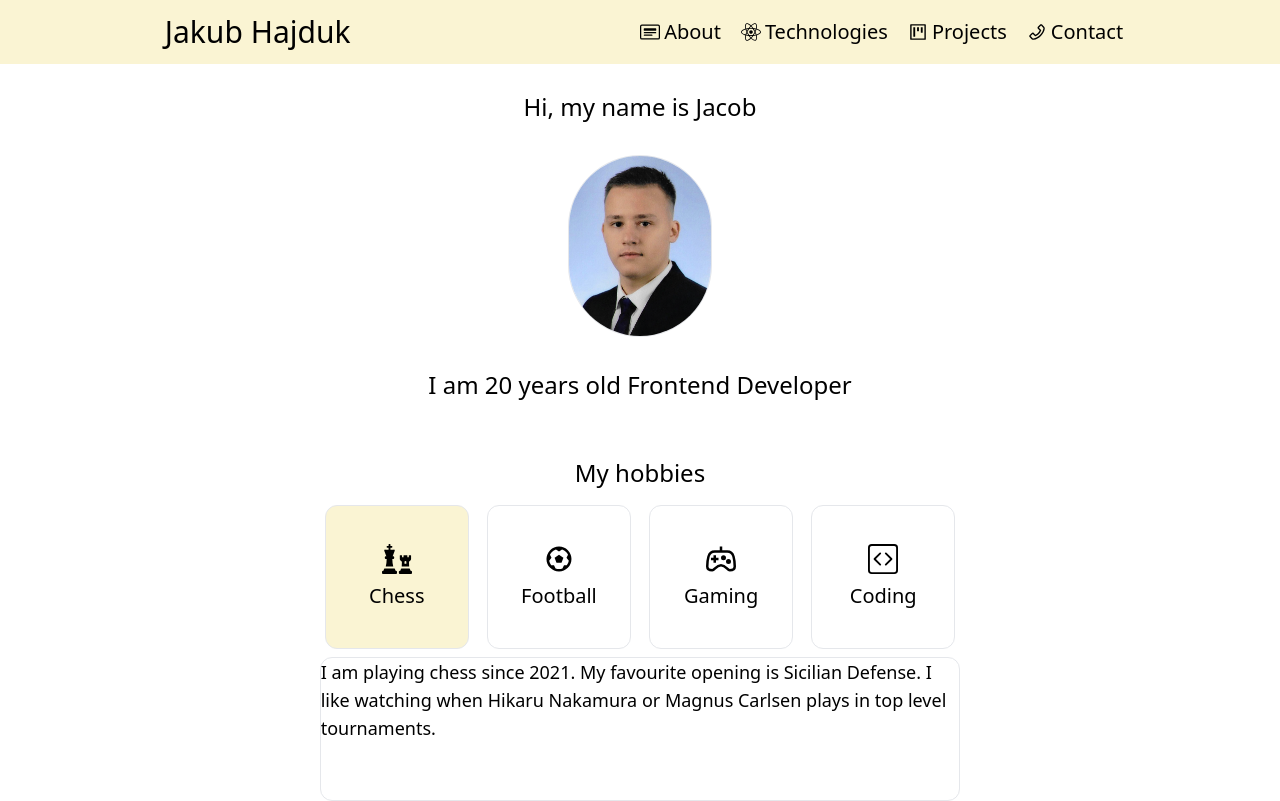
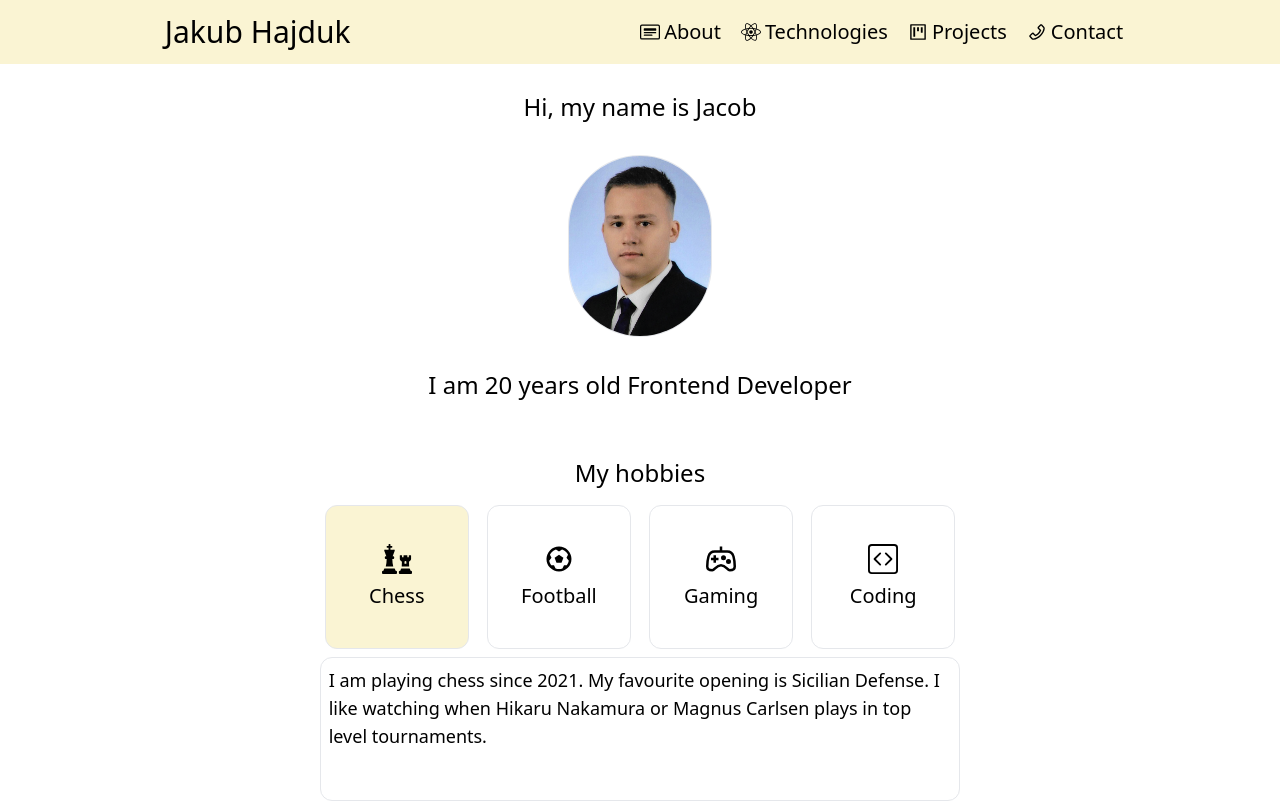
Before and after one commit to jakubhajduk53/portfolio, a React (Create React App) app: page / in a window 1280 px wide. Shown: the top 801 px of the page. Built offline with nearby package versions, Linux system fonts and the light colour scheme; some icons are missing.

Commit message:
style: add padding to description

```diff
--- a/src/components/HobbyDescription.js
+++ b/src/components/HobbyDescription.js
@@ -16,7 +16,7 @@
 
   return (
     <div className="h-36 w-[33ch] sm:w-[49ch] md:w-[70ch] max-h-auto border rounded-xl text-left break-words">
-      <p className="text-sm sm:text-base md:text-lg">
+      <p className="text-sm sm:text-base md:text-lg p-2">
         {showHobbyDescription(selectedHobby)}
       </p>
     </div>
```
